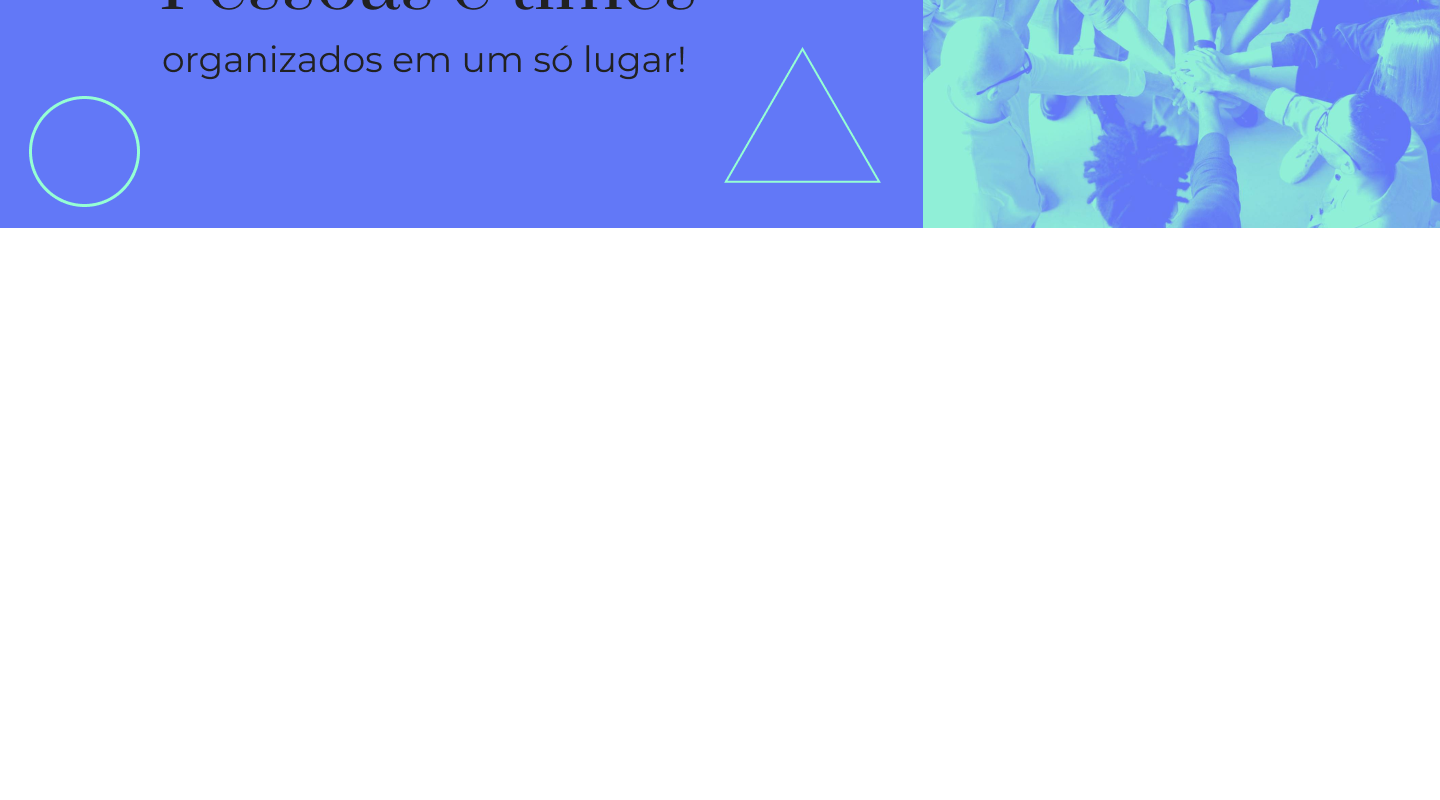
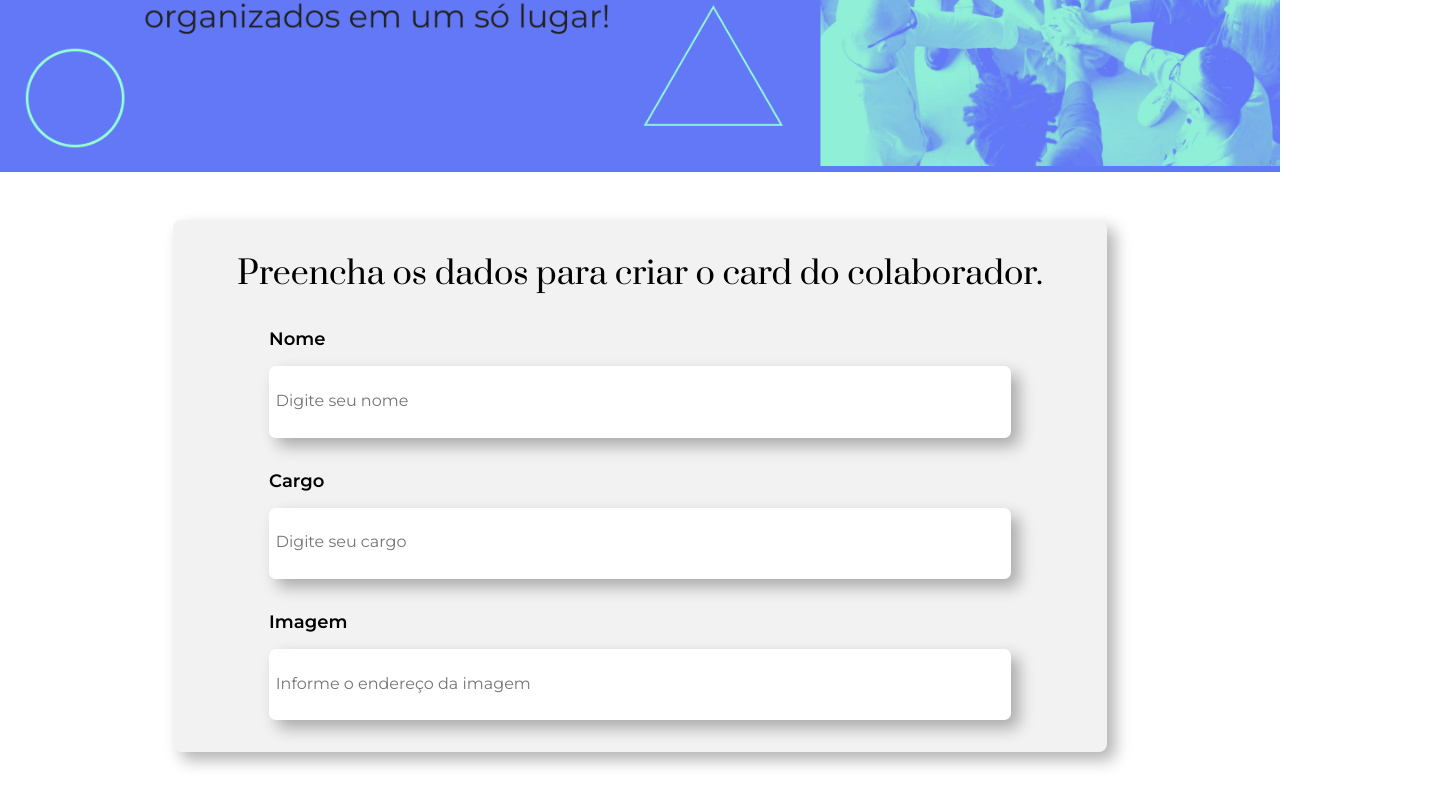
Before and after one commit to pamelaprpn/organo-team-react, a React (Create React App) app: page / in a window 1280 px wide. Shown: the part 328-1128 px from the top of the page, 1440 px wide, since content can reach past the window. Before the commit the page ends 800 px from the top, so only its background shows below. Built offline with nearby package versions, Linux system fonts and the light colour scheme.

Commit message:
Insertion of banner, input and form components using props

```diff
--- a/src/App.js
+++ b/src/App.js
@@ -1,11 +1,14 @@
 import Banner from "./components/Banner";
+import CampoText from "./components/CampoText";
+import Formulario from "./components/Formulario";
 
 
 
 function App() {
   return (
     <>
-      <Banner></Banner>
+      <Banner/>
+      <Formulario/>
     </>
   );
 }
--- a/src/components/Banner.js
+++ b/src/components/Banner.js
@@ -1,4 +1,6 @@
-function Banner(){
+import '../styles/banner.css'
+
+const Banner = () => {
     return(
         <header className="banner">
         <img className="banner-img" src="../assets/banner.png" alt="Banner da página"/>
--- /dev/null
+++ b/src/components/CampoText.js
@@ -0,0 +1,12 @@
+import '../styles/CampoText.css'
+
+const CampoText = (props) => {
+    return(
+        <div className="campo">
+            <label className="campo-texto">{props.label}</label>
+            <input className="campo-input" placeholder={props.placeholder}/>
+        </div>
+    )
+}
+
+export default CampoText;
--- /dev/null
+++ b/src/components/Formulario.js
@@ -0,0 +1,17 @@
+import '../styles/Formulario.css'
+import CampoText from "./CampoText";
+
+const Formulario = () => {
+    return(
+        <section className="form-container">
+            <form className="formulario">
+                <h2 className="form__titulo">Preencha os dados para criar o card do colaborador.</h2>
+                <CampoText label='Nome'placeholder='Digite seu nome'/>
+                <CampoText label='Cargo'placeholder='Digite seu cargo'/>
+                <CampoText label='Imagem'placeholder='Informe o endereço da imagem'/>
+            </form>
+        </section>
+    )
+}
+
+export default Formulario;
--- a/src/index.js
+++ b/src/index.js
@@ -2,7 +2,7 @@ import React from 'react';
 import ReactDOM from 'react-dom/client';
 import './index.css';
 import App from './App';
-import reportWebVitals from './reportWebVitals';
+
 
 const root = ReactDOM.createRoot(document.getElementById('root'));
 root.render(
@@ -14,4 +14,3 @@ root.render(
 // If you want to start measuring performance in your app, pass a function
 // to log results (for example: reportWebVitals(console.log))
 // or send to an analytics endpoint. Learn more: https://bit.ly/CRA-vitals
-reportWebVitals();
--- a/src/reportWebVitals.js
+++ /dev/null
@@ -1,13 +0,0 @@
-const reportWebVitals = onPerfEntry => {
-  if (onPerfEntry && onPerfEntry instanceof Function) {
-    import('web-vitals').then(({ getCLS, getFID, getFCP, getLCP, getTTFB }) => {
-      getCLS(onPerfEntry);
-      getFID(onPerfEntry);
-      getFCP(onPerfEntry);
-      getLCP(onPerfEntry);
-      getTTFB(onPerfEntry);
-    });
-  }
-};
-
-export default reportWebVitals;
--- a/src/styles.css
+++ /dev/null
@@ -1,14 +0,0 @@
-@import url(./styles/banner.css);
-
-
-:root{
-    --cor-principal-azul: #6278F7;
-    --cor-principal-verde: #95FFD4;
-    --cor-principal-cinza: #F2F2F2;
-
-}
-
-*{
-    padding: 0;
-    box-sizing: border-box;
-}
--- /dev/null
+++ b/src/styles/CampoText.css
@@ -0,0 +1,29 @@
+
+.campo{
+    display: flex;
+    flex-direction: column;
+    gap: 1em;
+    padding: 0 2em;
+}
+
+.campo-texto{
+    font-weight: 600;
+    font-size: 18px;
+    font-family: var(--font-montserrat);
+}
+
+.campo-input{
+    background-color: var(--cor-branca);
+    border: none;
+    box-shadow: 8px 8px 16px  rgba(0, 0, 0, 0.3);
+    padding: 2em .5em;
+    width: 100%;
+    border-radius: .5em;
+
+}
+
+.campo-input::placeholder{
+    font-size: 400;
+    font-size: 16px;
+    font-family: var(--font-montserrat);
+}
--- /dev/null
+++ b/src/styles/Formulario.css
@@ -0,0 +1,26 @@
+.form-container{
+    display: flex;
+    justify-content: center;
+    align-items: center;
+    padding: 3em 0;
+
+
+}
+
+.formulario{
+    display: flex;
+    flex-direction: column;
+    justify-content: center;
+    gap: 2em;
+    max-width: 80%;
+    background-color: var(--cor-principal-cinza);
+    box-shadow: 8px 8px 16px  rgba(0, 0, 0, 0.3);
+    padding: 2em 4em;
+    border-radius: .5em;
+
+}
+
+.form__titulo{
+    font-weight: 400;
+    font-size: 32px;
+}
--- a/src/styles/banner.css
+++ b/src/styles/banner.css
@@ -1,7 +1,9 @@
+@import url(./styles.css);
+
 .banner{
-
     text-align: center;
     background-color: var(--cor-principal-azul);
+
 }
 
 .banner-img{
--- /dev/null
+++ b/src/styles/styles.css
@@ -0,0 +1,19 @@
+@import url('https://fonts.googleapis.com/css2?family=Montserrat:ital,wght@0,100..900;1,100..900&family=Prata&display=swap');
+
+
+:root{
+    --cor-principal-azul: #6278F7;
+    --cor-principal-cinza: #F2F2F2;
+    --cor-principal-azul: #6278F7;
+    --cor-branca: white;
+
+    --font-prata : "Prata", serif;
+    --font-montserrat: "Montserrat", sans-serif;
+}
+
+*{
+    padding: 0;
+    margin: 0;
+    box-sizing: border-box;
+    font-family: var(--font-prata);
+}
```
Also changed, not shown: src/setupTests.js (deleted, +0 -5 lines).
